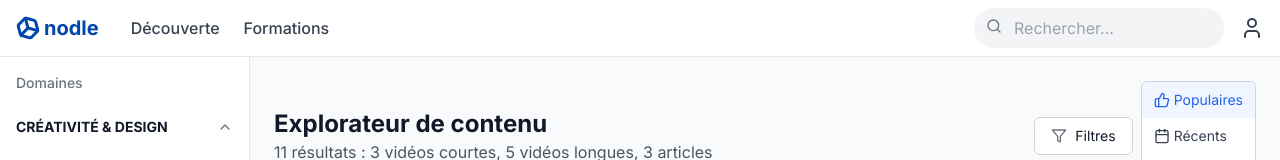
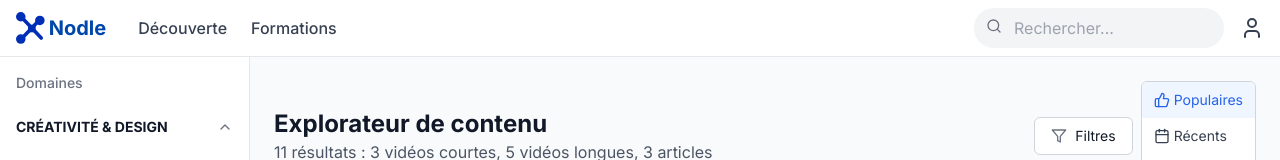
Before and after one commit to yohann-prx/Nodle, a React (Vite) app: page / in a window 1280 px wide. Shown: the top 160 px of the page. Built offline with nearby package versions, Linux system fonts and the light colour scheme.

Commit message:
modify logo

```diff
--- a/index.html
+++ b/index.html
@@ -8,6 +8,7 @@
         <link rel="preconnect" href="https://fonts.gstatic.com" crossorigin />
         <link
             href="https://fonts.googleapis.com/css2?family=Inter:wght@400;500;700&display=swap"
+            href="https://fonts.googleapis.com/css2?family=Montserrat+Alternates:wght@400;700&display=swap"
             rel="stylesheet"
         />
         <title>Nodle - Learn, Explore, Grow</title>
--- a/src/components/common/NodleLogo.jsx
+++ b/src/components/common/NodleLogo.jsx
@@ -1,20 +1,26 @@
-import React from 'react';
-import { Box } from 'lucide-react';
+import React from "react";
+import nodleLogo from "/nodle-logo.svg";
 
-const NodleLogo = ({ size = 'md' }) => {
+const NodleLogo = ({ size = "md" }) => {
   const sizeClasses = {
-      sm: 'h-6',
-      md: 'h-8',
-      lg: 'h-10'
+    sm: "h-6",
+    md: "h-8",
+    lg: "h-10",
   };
 
   return (
     <div className="flex items-center">
       <div className="text-primary mr-1">
-            <Box className={`${sizeClasses[size]} transform rotate-45`} strokeWidth={3} />
+        <img
+          src={nodleLogo}
+          alt="Nodle Logo"
+          className={`${sizeClasses[size]}`}
+        />
       </div>
-          <span className={`font-bold text-primary ${size === 'lg' ? 'text-2xl' : size === 'md' ? 'text-xl' : 'text-lg'}`}>
-            nodle
+      <span
+        className={`font-bold text-primary ${size === "lg" ? "text-2xl" : size === "md" ? "text-xl" : "text-lg"}`}
+      >
+        Nodle
       </span>
     </div>
   );
--- a/tailwind.config.js
+++ b/tailwind.config.js
@@ -37,6 +37,7 @@ export default {
       },
       fontFamily: {
         sans: ["Inter", "sans-serif"],
+        montserratAlt: ['"Montserrat Alternates"', "sans-serif"],
       },
       boxShadow: {
         card: "0 2px 8px rgba(0, 0, 0, 0.05)",
```
Also changed, not shown: public/nodle-logo.svg. Lines whose indentation alone changed are shown as unchanged.
